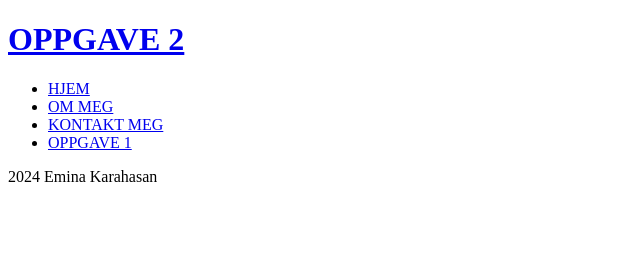
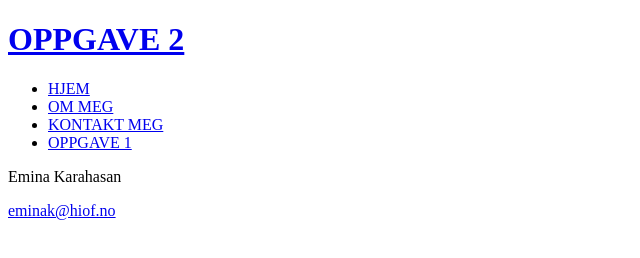
Before and after one commit to ekarahasan/WEBUTVIKLING2024-KARAHASAN, a plain HTML site: page HTML5OVELSE/index.html in a window 1280 px wide. Shown: the whole page, without its empty margins (0-640 px from the left). Drawn offline with Linux system fonts and the light colour scheme.

Commit message:
oppdatert footer
lagt inn e-postadr i footer

```diff
--- a/HTML5OVELSE/index.html
+++ b/HTML5OVELSE/index.html
@@ -16,7 +16,10 @@
 
                 </nav>
             </header>
-            <footer>2024 Emina Karahasan</footer>
+            <footer>
+                <p>Emina Karahasan </p>
+                <a href="mailto:eminak@hiof.no">eminak@hiof.no</a></p>
+              </footer>
         </body>
     </head>
 </html>
```
